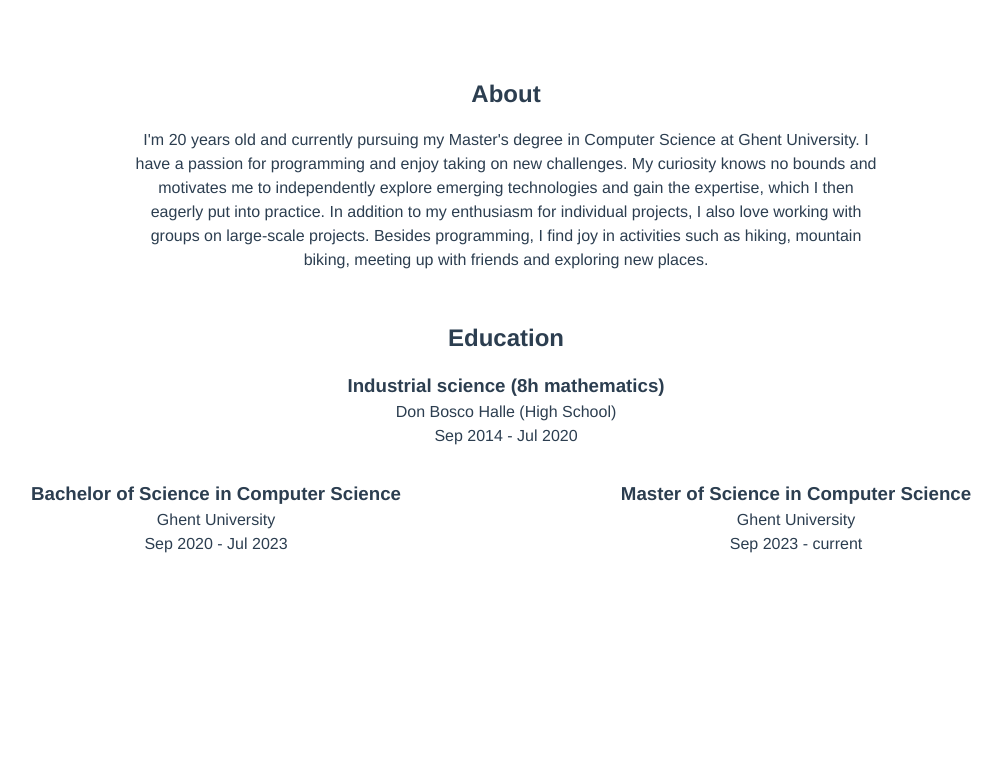
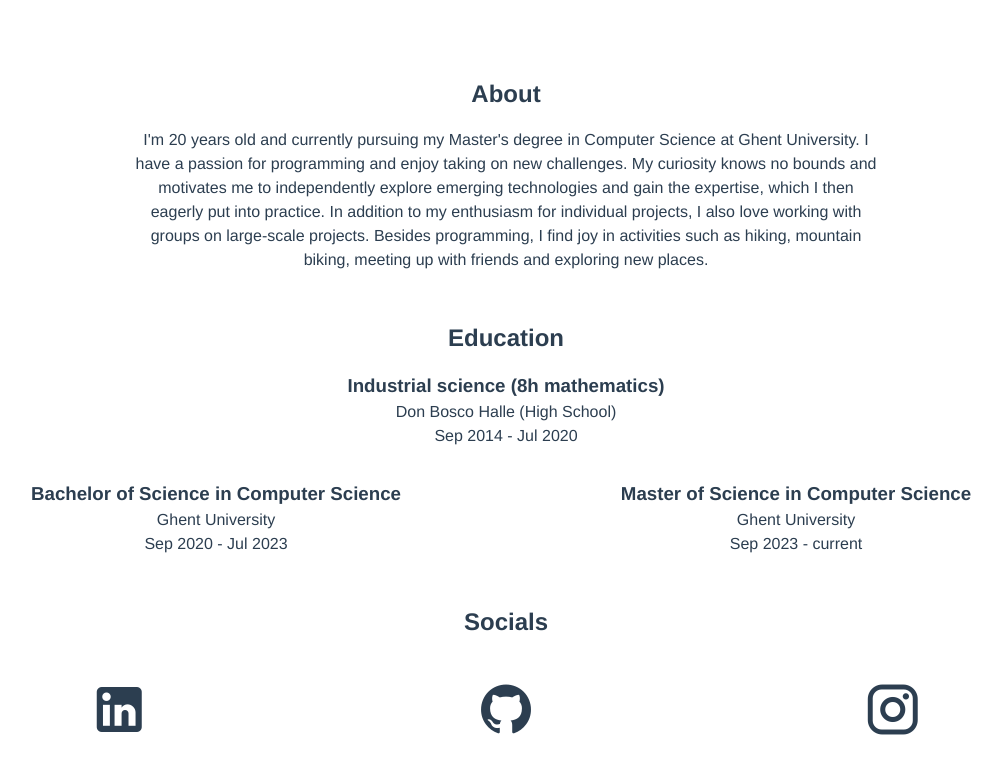
Before and after one commit to jbvilla/jbvilla.github.io, a Vue app: page / in a window 1280 px wide. Shown: the top 774 px of the page, without its empty margins (134-1136 px from the left). Built offline with nearby package versions, Linux system fonts and the light colour scheme.

Commit message:
add socials

```diff
--- a/src/components/MainPage.vue
+++ b/src/components/MainPage.vue
@@ -1,15 +1,17 @@
 <template>
   <AboutSection/>
   <EducationSection/>
+  <SocialsSection/>
 </template>
 
 <script>
 import EducationSection from "@/components/EducationSection.vue";
 import AboutSection from "@/components/AboutSection.vue";
+import SocialsSection from "@/components/SocialsSection.vue";
 
 export default {
   name: "MainPage",
-  components: {AboutSection, EducationSection},
+  components: {SocialsSection, AboutSection, EducationSection},
 
 }
 </script>
--- /dev/null
+++ b/src/components/SocialsSection.vue
@@ -0,0 +1,51 @@
+<template>
+<v-container>
+  <h2>Socials</h2>
+  <v-container>
+    <br/>
+    <v-row>
+      <v-col>
+        <v-icon size="60" @click="handleIconClick(linkedin)" >mdi-linkedin</v-icon>
+      </v-col>
+      <v-col>
+        <v-icon size="60" @click="handleIconClick(github)" >mdi-github</v-icon>
+      </v-col>
+      <!--
+      <v-col>
+        <v-icon size="60" @click="handleIconClick(facebook)" >mdi-facebook</v-icon>
+      </v-col>
+      -->
+      <v-col>
+        <v-icon size="60" @click="handleIconClick(instagram)" >mdi-instagram</v-icon>
+      </v-col>
+
+    </v-row>
+  </v-container>
+</v-container>
+</template>
+
+<script>
+
+
+export default {
+  name: "SocialsSection",
+  data() {
+    return {
+      facebook: 'https://www.facebook.com/profile.php?id=100008351674120',
+      instagram: 'https://www.instagram.com/jonas_byle/',
+      linkedin: 'https://www.linkedin.com/in/jonas-byl%C3%A9-942194285/',
+      github: 'https://github.com/jbvilla'
+    };
+  },
+  methods: {
+    handleIconClick(icon) {
+      window.open(icon, '_blank');
+    },
+  },
+}
+</script>
+
+
+<style scoped>
+
+</style>
--- a/src/main.js
+++ b/src/main.js
@@ -3,6 +3,7 @@
 
 // Vuetify
 import 'vuetify/styles'
+import '@mdi/font/css/materialdesignicons.css'
 import { createVuetify } from 'vuetify'
 import * as components from 'vuetify/components'
 import * as directives from 'vuetify/directives'
```
